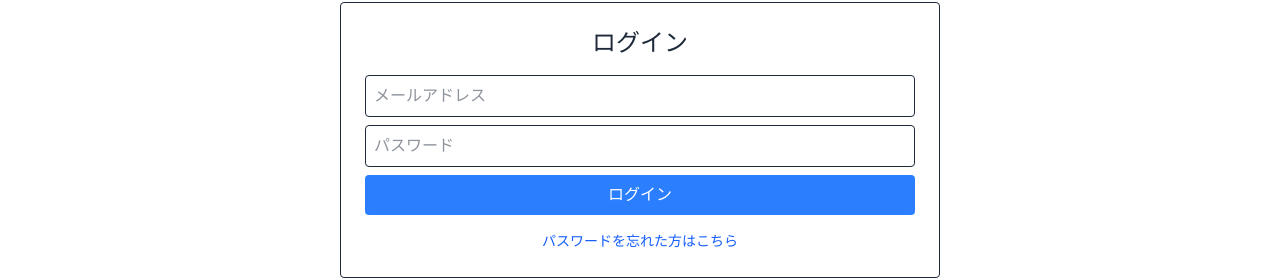
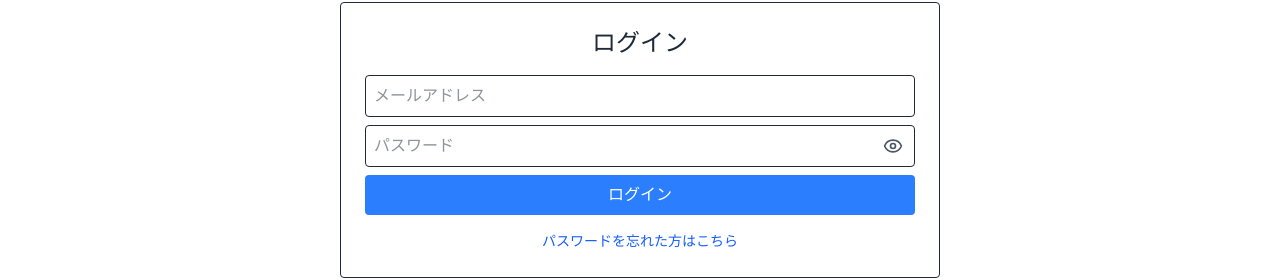
Before and after one commit to k-sasaki066/daily-calendar, a Next.js app: page /auth/login in a window 1280 px wide. Shown: the part 182-462 px from the top of the page. Built offline with nearby package versions, Linux system fonts and the light colour scheme; no server answers.

Commit message:
パスワード表示切り替え

```diff
--- a/package.json
+++ b/package.json
@@ -12,6 +12,7 @@
     "@hookform/resolvers": "^5.1.1",
     "firebase": "^11.10.0",
     "framer-motion": "^12.23.1",
+    "lucide-react": "^0.525.0",
     "next": "15.3.5",
     "react": "^19.0.0",
     "react-dom": "^19.0.0",
--- a/src/app/auth/login/page.tsx
+++ b/src/app/auth/login/page.tsx
@@ -1,12 +1,13 @@
 'use client';
 
 import Link from "next/link";
-import { useForm } from 'react-hook-form';
+import { useForm, Controller } from 'react-hook-form';
 import { yupResolver } from '@hookform/resolvers/yup';
 import * as yup from 'yup';
 import { signIn } from '@/lib/firebaseAuth';
 import { useRouter } from 'next/navigation';
 import SubmitButton from '@/components/common/SubmitButton';
+import PasswordInput from '@/components/common/PasswordInput';
 
 type FormData = {
     email: string;
@@ -21,7 +22,12 @@ const schema = yup.object({
 export default function LoginPage() {
     const router = useRouter();
 
-    const { register, handleSubmit, setError, formState: { errors, isSubmitting } } = useForm<FormData>({
+    const {
+        register,
+        handleSubmit,
+        setError,
+        control,
+        formState: { errors, isSubmitting } } = useForm<FormData>({
         resolver: yupResolver(schema),
         mode: 'onChange',
     });
@@ -57,7 +63,7 @@ export default function LoginPage() {
 
     return (
     <div className="w-[600px] mx-auto mt-30 p-6 border rounded text-center">
-        <h1 className="text-2xl mb-4 text-center">ログイン</h1>
+        <h1 className="text-2xl mb-4">ログイン</h1>
         <form onSubmit={handleSubmit(onSubmit)}>
             <input
             type="email"
@@ -65,15 +71,19 @@ export default function LoginPage() {
             {...register('email')}
             className="w-full p-2 mb-2 border rounded"
             />
-            {errors.email && <p className="text-red-500 text-sm mb-3">{errors.email.message}</p>}
+            {errors.email && <p className="text-red-500 text-sm mb-3 text-left">{errors.email.message}</p>}
 
-            <input
-            type="password"
-            placeholder="パスワード"
-            {...register('password')}
-            className="w-full p-2 mb-2 border rounded"
+            <Controller
+                name="password"
+                control={control}
+                render={({ field }) => (
+                    <PasswordInput
+                    {...field}
+                    placeholder="パスワード"
+                    />
+                )}
             />
-            {errors.password && <p className="text-red-500 text-sm mb-3">{errors.password.message}</p>}
+            {errors.password && <p className="text-red-500 text-sm mb-3 text-left">{errors.password.message}</p>}
 
             <SubmitButton
                 isSubmitting={isSubmitting} type='submit'
--- a/src/app/auth/register/page.tsx
+++ b/src/app/auth/register/page.tsx
@@ -1,11 +1,12 @@
 'use client';
 
-import { useForm } from 'react-hook-form';
+import { useForm, Controller } from 'react-hook-form';
 import { yupResolver } from '@hookform/resolvers/yup';
 import * as yup from 'yup';
 import { signUp } from '@/lib/firebaseAuth';
 import { useRouter } from 'next/navigation';
 import SubmitButton from '@/components/common/SubmitButton';
+import PasswordInput from '@/components/common/PasswordInput';
 
 type FormData = {
     username: string;
@@ -21,14 +22,18 @@ const schema = yup.object({
 
 export default function RegisterPage() {
     const router = useRouter();
-    const { register, handleSubmit, formState: { errors, isSubmitting } } = useForm<FormData>({
+    const {
+        register,
+        handleSubmit,
+        control,
+        formState: { errors, isSubmitting } } = useForm<FormData>({
         resolver: yupResolver(schema),
         mode: 'onChange',
-    });
+        });
 
     const onSubmit = async (data: FormData) => {
         try {
-        await signUp(data.email, data.password, data.username);
+            await signUp(data.email, data.password, data.username);
             alert('登録に成功しました！');
             router.push('/auth/verify-email');
         } catch (error: any) {
@@ -56,11 +61,15 @@ export default function RegisterPage() {
         />
         {errors.email && <p className="text-red-500 text-sm mb-3">{errors.email.message}</p>}
 
-        <input
-            {...register('password')}
-            type="password"
-            placeholder="パスワード（8文字以上）"
-            className="w-full p-2 mb-2 border rounded"
+        <Controller
+            name="password"
+            control={control}
+            render={({ field }) => (
+                <PasswordInput
+                {...field}
+                placeholder="パスワード（8文字以上）"
+                />
+            )}
         />
         {errors.password && <p className="text-red-500 text-sm mb-3">{errors.password.message}</p>}
 
--- a/src/app/auth/set-new-password/page.tsx
+++ b/src/app/auth/set-new-password/page.tsx
@@ -1,6 +1,6 @@
 'use client';
 
-import { useForm } from 'react-hook-form';
+import { useForm, Controller } from 'react-hook-form';
 import { yupResolver } from '@hookform/resolvers/yup';
 import * as yup from 'yup';
 import { useState, useEffect } from 'react';
@@ -11,6 +11,7 @@ import {
     confirmPasswordReset,
 } from 'firebase/auth';
 import SubmitButton from '@/components/common/SubmitButton';
+import PasswordInput from '@/components/common/PasswordInput';
 
 const schema = yup.object({
     newPassword: yup.string().required('パスワードは必須です').min(8, '8文字以上で入力してください'),
@@ -28,13 +29,12 @@ export default function ResetPasswordPage() {
     const [status, setStatus] = useState<'verifying' | 'verified' | 'invalidCode' | 'success'>('verifying');
 
     const {
-        register,
         handleSubmit,
         formState: { errors },
-        watch,
+        control,
     } = useForm<FormData>({
         resolver: yupResolver(schema),
-        mode: 'onChange',  // ここがリアルタイムバリデーションのポイント
+        mode: 'onChange',
     });
 
     useEffect(() => {
@@ -94,18 +94,23 @@ export default function ResetPasswordPage() {
     }
 
     return (
-        <div className="w-lg mx-auto mt-40 text-center">
-            <h1 className="text-2xl font-bold mb-2">新しいパスワードを入力</h1>
+        <div className="w-lg mx-auto mt-40">
+            <h1 className="text-2xl font-bold mb-2 text-center">新しいパスワードを入力</h1>
             <form onSubmit={handleSubmit(onSubmit)}>
-                <input
-                    type="password"
-                    placeholder="新しいパスワード"
-                    {...register('newPassword')}
-                    className="border rounded p-2 mb-2 w-full"
+                <Controller
+                    name="newPassword"
+                    control={control}
+                    render={({ field }) => (
+                        <PasswordInput
+                        {...field}
+                        placeholder="新しいパスワード"
+                        />
+                    )}
                 />
                 {errors.newPassword && (
-                    <p className="text-red-500 mb-4 text-left">{errors.newPassword.message}</p>
+                    <p className="text-red-500 mb-4 text-sm">{errors.newPassword.message}</p>
                 )}
+
                 <SubmitButton isSubmitting={isSubmitting} type="submit" className="px-4 py-2 bg-blue-500 text-white rounded">
                     パスワードを変更
                 </SubmitButton>
--- /dev/null
+++ b/src/components/common/PasswordInput.tsx
@@ -0,0 +1,47 @@
+'use client';
+
+import { Eye, EyeOff } from 'lucide-react';
+import { useState } from 'react';
+
+type Props = {
+    value: string;
+    onChange: (e: React.ChangeEvent<HTMLInputElement>) => void;
+    placeholder?: string;
+    error?: string;
+    name?: string;
+    id?: string;
+};
+
+export default function PasswordInput({
+    value,
+    onChange,
+        placeholder = 'パスワード',
+    error,
+    name,
+    id,
+}: Props) {
+    const [showPassword, setShowPassword] = useState(false);
+
+    return (
+        <div className="relative mb-2">
+            <input
+                type={showPassword ? 'text' : 'password'}
+                value={value ?? ''}
+                onChange={onChange}
+                placeholder={placeholder}
+                name={name}
+                id={id}
+                className={`w-full p-2 border rounded pr-10 ${error ? 'border-red-500' : ''}`}
+            />
+            <button
+                type="button"
+                onClick={() => setShowPassword((prev) => !prev)}
+                className="absolute right-3 top-1/2 -translate-y-1/2 text-gray-600"
+                tabIndex={-1}
+            >
+                {showPassword ? <EyeOff size={20} /> : <Eye size={20} />}
+            </button>
+                {error && <p className="text-red-500 text-sm mt-1">{error}</p>}
+        </div>
+    );
+}
```
Also changed, not shown: 1 other file (tests, documents, lock files or other folders).
